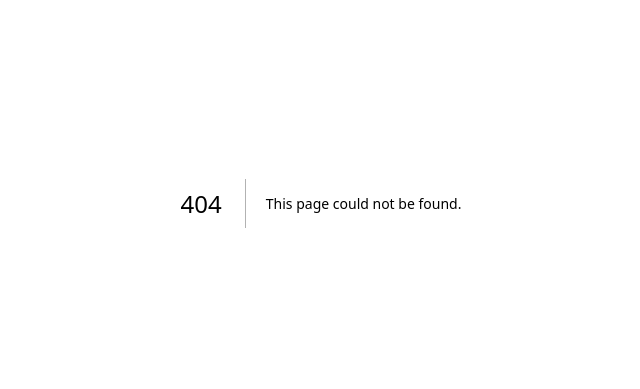
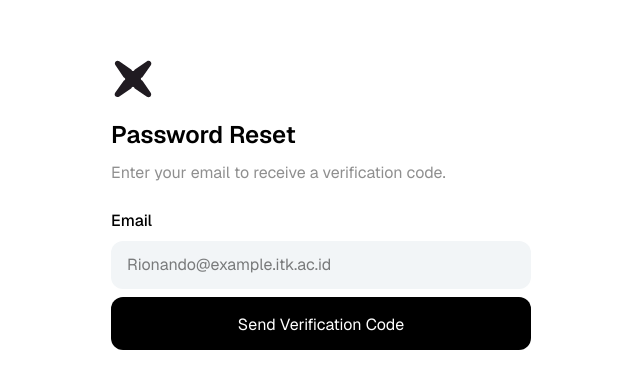
Before and after one commit to TatakAdi/Koperasi-FE-PABW, a Next.js app: page /ForgotPass in a window 1280 px wide. Before the commit this address had no page. Shown: the part 197-586 px from the top of the page, without its empty margins (319-959 px from the left). Built offline with nearby package versions, Linux system fonts and the light colour scheme.

Commit message:
forgotpass
ini sudh fix tinggal kelanjutanya aja setelah input email

```diff
--- /dev/null
+++ b/src/app/(pages)/ForgotPass/page.jsx
@@ -0,0 +1,41 @@
+"use client";
+import EmailInput from "../../components/EmailInput";
+import useInput from "@/app/hooks/useInput";
+import Image from "next/image";
+
+export default function ForgotPass() {
+  const [email, onEmailChange] = useInput("starnig@star.com");
+
+  return (
+    <div className="w-full min-h-screen flex justify-center items-center p-4 bg-white">
+      <div className="flex flex-col items-start w-full max-w-[420px]">
+        <div className="w-[44px] h-[44px] relative mb-4">
+          <Image
+            src="/logo.svg"
+            alt="Logo"
+            fill
+            className="object-contain"
+          />
+        </div>
+
+        <h2 className="text-[#000] text-[24px] font-semibold font-geist mb-2">
+          Password Reset
+        </h2>
+
+        <p className="text-[#8F8F8F] text-[16px] font-normal font-geist mb-6">
+          Enter your email to receive a verification code.
+        </p>
+
+        <form className="w-full flex flex-col gap-2">
+          <EmailInput value={email} onChange={onEmailChange} />
+          <button
+            type="button"
+            className="bg-black text-white w-full h-[53px] rounded-xl py-4 cursor-pointer hover:bg-gray-800 transition-colors"
+          >
+            Send Verification Code
+          </button>
+        </form>
+      </div>
+    </div>
+  );
+}
--- a/src/app/(pages)/Login/page.jsx
+++ b/src/app/(pages)/Login/page.jsx
@@ -20,7 +20,12 @@ export default function Login() {
               label={"Password"}
             />
             <p className="w-full font-semibold text-[14px] text-right text-[#999999] mt-1.5">
+              <a
+                href="/ForgotPass"
+                className="text-[#999999] hover:text-red-500 transition-colors"
+              >
               Forgot Password?
+              </a>
             </p>
           </div>
           <button className="bg-black text-white w-full h-[53px] rounded-xl py-16px cursor-pointer mt-3">
```
Also changed, not shown: public/Logo.svg (added).
